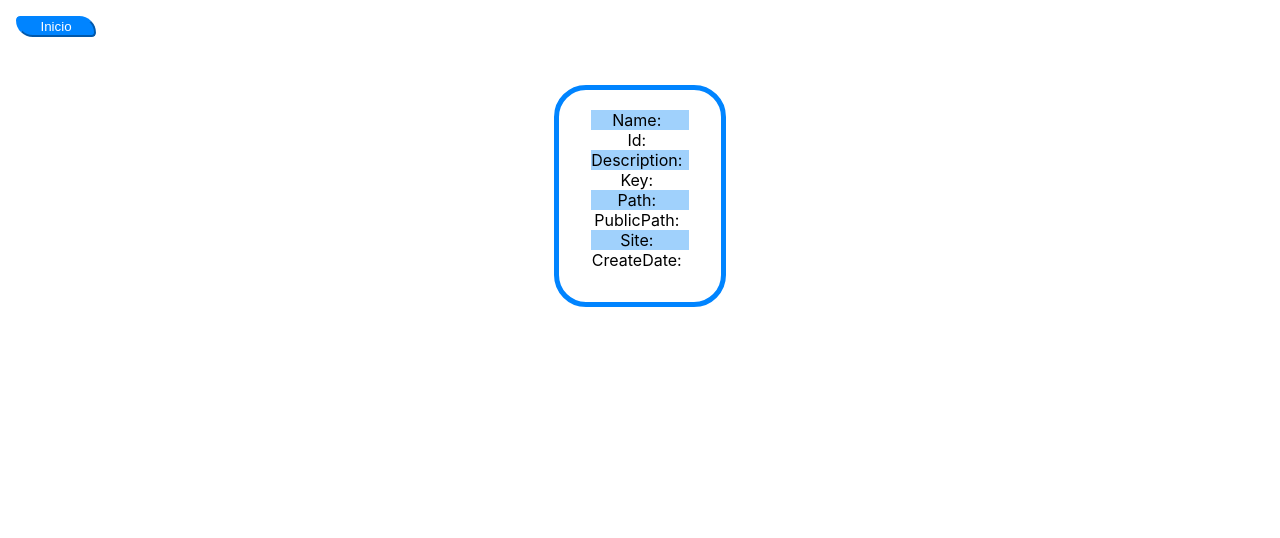
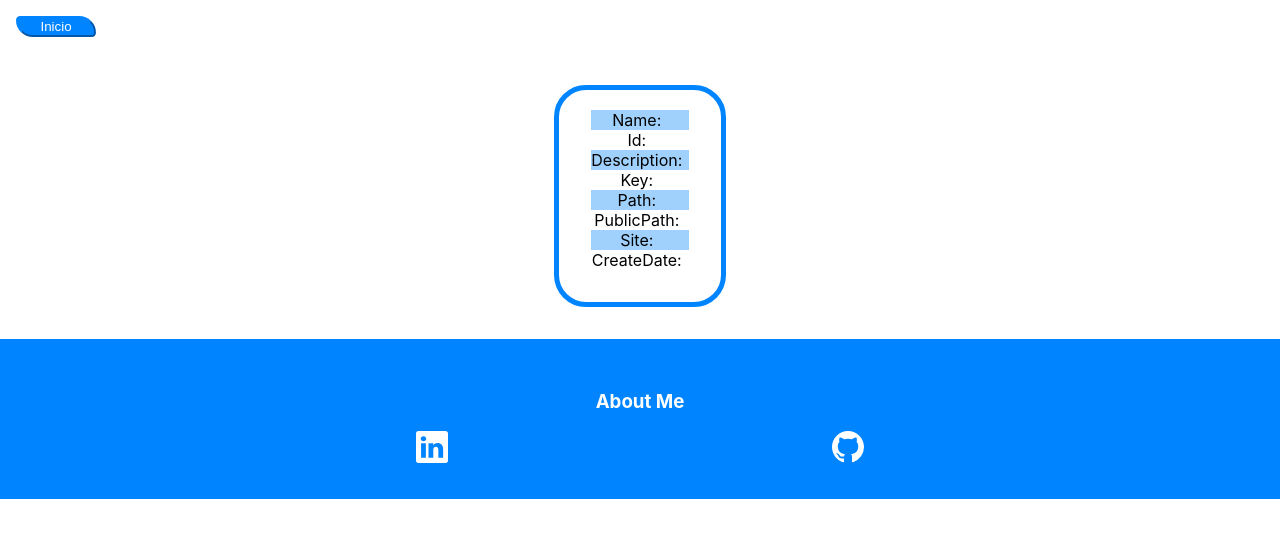
Before and after one commit to samu235/a3player, a Next.js app: page /site/1 in a window 1280 px wide. Shown: the top 538 px of the page. Built offline with nearby package versions, Linux system fonts and the light colour scheme; no server answers.

Commit message:
add about me on footer

```diff
--- /dev/null
+++ b/components/aboutMe/AboutMe.js
@@ -0,0 +1,27 @@
+import styles from './AboutMe.module.css'
+export default function AboutMe() {
+    return (
+        <div className={styles.container}>
+            <h3 className={styles.title}>About Me</h3>
+            <div className={styles.containerIcons}>
+                <div className={styles.item} id="aboutMeLink">
+                    <a href='https://www.linkedin.com/in/samuel-gracia-montero/' target="_blank" rel="noopener noreferrer">
+                        <svg xmlns="http://www.w3.org/2000/svg" width="32" height="32" fill="currentColor" className={ styles.icon} viewBox="0 0 16 16">
+                            <path d="M0 1.146C0 .513.526 0 1.175 0h13.65C15.474 0 16 .513 16 1.146v13.708c0 .633-.526 1.146-1.175 1.146H1.175C.526 16 0 15.487 0 14.854V1.146zm4.943 12.248V6.169H2.542v7.225h2.401zm-1.2-8.212c.837 0 1.358-.554 1.358-1.248-.015-.709-.52-1.248-1.342-1.248-.822 0-1.359.54-1.359 1.248 0 .694.521 1.248 1.327 1.248h.016zm4.908 8.212V9.359c0-.216.016-.432.08-.586.173-.431.568-.878 1.232-.878.869 0 1.216.662 1.216 1.634v3.865h2.401V9.25c0-2.22-1.184-3.252-2.764-3.252-1.274 0-1.845.7-2.165 1.193v.025h-.016a5.54 5.54 0 0 1 .016-.025V6.169h-2.4c.03.678 0 7.225 0 7.225h2.4z" />
+
+                        </svg>
+                    </a>
+
+                </div>
+                <div className={styles.item} id="aboutMeGit">
+                    <a href='https://github.com/samu235' target="_blank" rel="noopener noreferrer">
+                        <svg xmlns="http://www.w3.org/2000/svg" width="32" height="32" fill="currentColor" className={ styles.icon} viewBox="0 0 16 16">
+                            <path d="M8 0C3.58 0 0 3.58 0 8c0 3.54 2.29 6.53 5.47 7.59.4.07.55-.17.55-.38 0-.19-.01-.82-.01-1.49-2.01.37-2.53-.49-2.69-.94-.09-.23-.48-.94-.82-1.13-.28-.15-.68-.52-.01-.53.63-.01 1.08.58 1.23.82.72 1.21 1.87.87 2.33.66.07-.52.28-.87.51-1.07-1.78-.2-3.64-.89-3.64-3.95 0-.87.31-1.59.82-2.15-.08-.2-.36-1.02.08-2.12 0 0 .67-.21 2.2.82.64-.18 1.32-.27 2-.27.68 0 1.36.09 2 .27 1.53-1.04 2.2-.82 2.2-.82.44 1.1.16 1.92.08 2.12.51.56.82 1.27.82 2.15 0 3.07-1.87 3.75-3.65 3.95.29.25.54.73.54 1.48 0 1.07-.01 1.93-.01 2.2 0 .21.15.46.55.38A8.012 8.012 0 0 0 16 8c0-4.42-3.58-8-8-8z" />
+                        </svg>
+                    </a>
+                </div>
+            </div>
+        </div>
+
+    )
+}
--- /dev/null
+++ b/components/aboutMe/AboutMe.module.css
@@ -0,0 +1,27 @@
+.container{
+    background-color: rgb(0, 132, 255);
+    padding: 2rem;
+    position:sticky; bottom: 0px;
+    width: 100%;
+}
+.containerIcons{
+    display: flex;
+    flex-direction: row;
+    justify-content:space-evenly;
+    width: 100%;
+}
+
+.item{
+    color: white;
+}
+.title{
+    background-color: rgb(0, 132, 255);
+    color: white;
+    text-align: center;
+}
+.icon{
+    color: white;
+}
+.icon:hover{
+    color: rgb(172, 213, 252);;
+}
--- a/pages/_app.js
+++ b/pages/_app.js
@@ -3,6 +3,7 @@
 import { Provider } from 'react-redux'
 import './globals.css'
 import { sitesReducer } from '../reducers/sitesReducer';
+import AboutMe from '../components/aboutMe/AboutMe';
 
 
 function MyApp({ Component, pageProps }) {
@@ -15,6 +16,7 @@
     <>
       <Provider store={store}>
         <Component {...pageProps} />
+        <AboutMe/>
       </Provider>
     </>
   )
```
Also changed, not shown: 1 other file (tests, documents, lock files or other folders).
